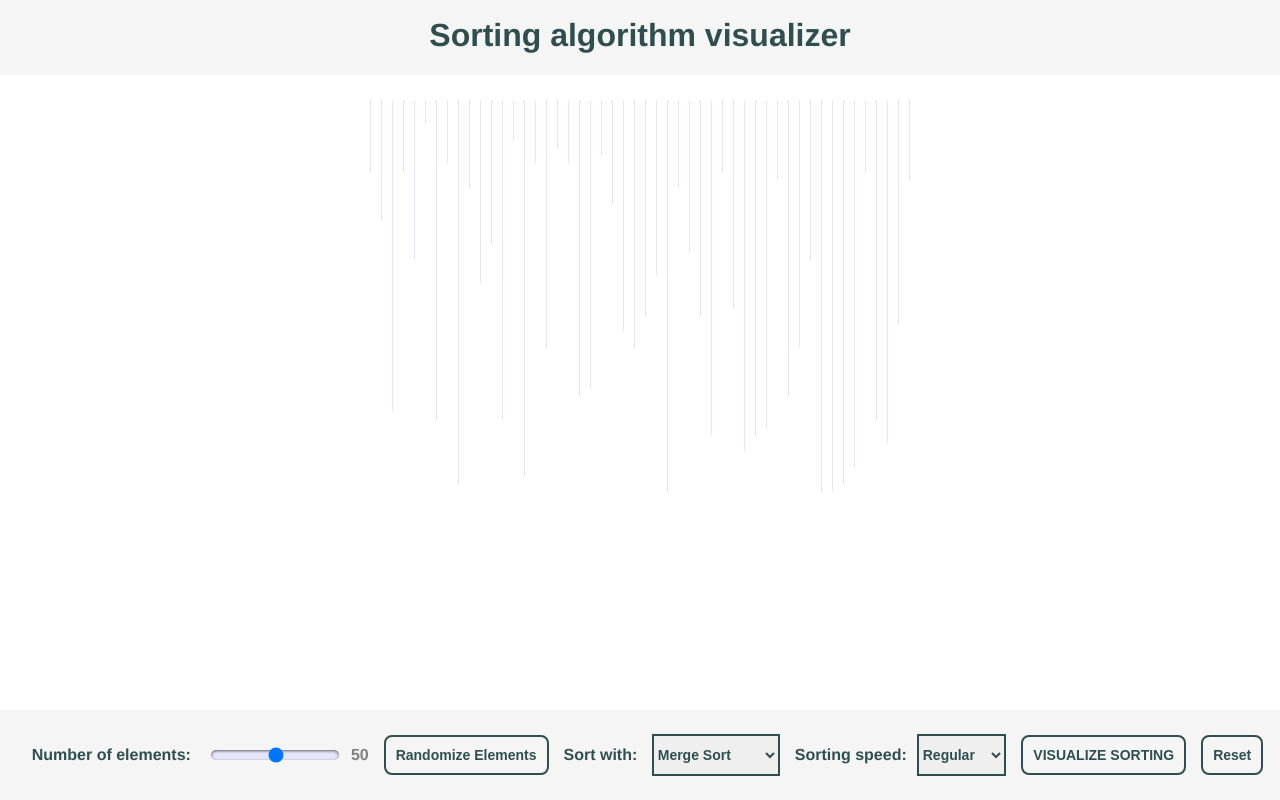
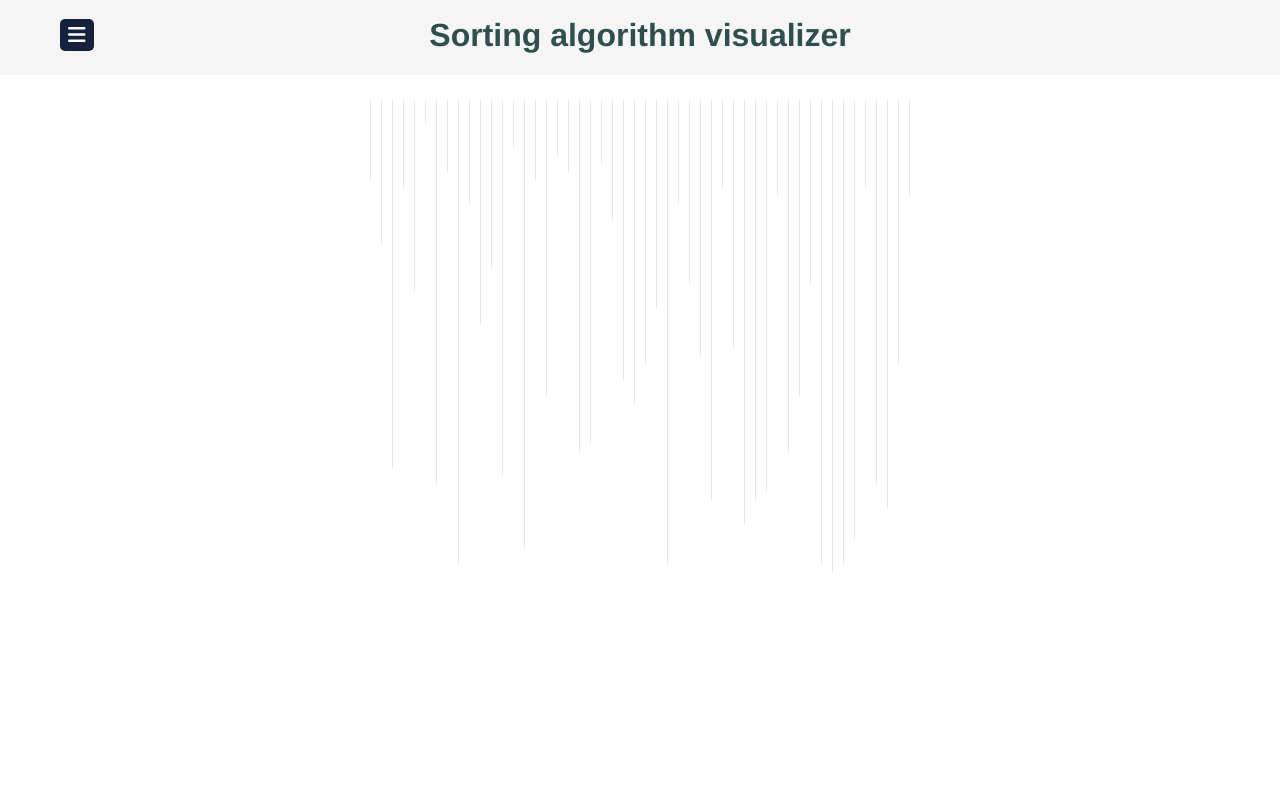
Before and after one commit to leonli33/Sorting-Visualizer, a React (Create React App) app: page / in a window 1280 px wide. Built offline with nearby package versions, Linux system fonts and the light colour scheme.

Commit message:
Style changes to menu layout.

```diff
--- a/public/index.html
+++ b/public/index.html
@@ -9,9 +9,8 @@
       name="description"
       content="Web site created using create-react-app"
     />
-    <link rel="apple-touch-icon" href="%PUBLIC_URL%/logo192.png" />
-    <link rel="manifest" href="%PUBLIC_URL%/manifest.json" />
     <title>Sorting Visualized</title>
+    <script src="https://kit.fontawesome.com/a076d05399.js"></script>
   </head>
   <body>
     <div id="root"></div>
--- a/src/SortingVisual/SortingMain.css
+++ b/src/SortingVisual/SortingMain.css
@@ -1,105 +1,236 @@
+* {
+  margin: 0;
+  padding: 0;
+  list-style: none;
+  text-decoration: none;
+}
+
+.header {
+  width: 100%;
+  line-height: 70px;
+  text-align: center;
+  position: relative;
+  margin: auto;
+  color: darkslategray;
+}
+
+.top-banner {
+  background-color: whitesmoke;
+  height: 75px;
+  margin-bottom: 20px;
+}
+
+.minorLabel {
+  margin-left: 20px;
+  font-weight: bold;
+  color: whitesmoke;
+}
+
+.page {
+  min-height: 100%;
+  position: relative;
+  font-family: "Helvetica Neue", sans-serif;
+}
+
+.slider {
+  height: 10px;
+  width: 70%;
+  -webkit-appearance: none;
+  border-radius: 5px;
+  background-color: lavender;
+  box-shadow: inset 0 1px 3px rgba(0, 0, 0, 0.6);
+  outline: none;
+}
+
+.bars {
+  text-align: center;
+}
+
+.sidebar {
+  position: fixed;
+  left: -270px;
+  min-width: 270px;
+  height: 100%;
+  background-color: #1a1a2e;
+  z-index: 2;
+  transition: all 0.5s ease;
+}
+
+.sidebar header {
+  font-size: 20px;
+  color: white;
+  font-weight: bold;
+  text-align: center;
+  line-height: 60px;
+  background-color: #16213e;
+}
+
+.sidebar ul li {
+  line-height: 60px;
+  border-top: 1px solid black;
+}
+
+.sidebar ul li a {
+  display: block;
+  height: 100%;
+  width: 100%;
+  padding-left: 20px;
+  box-sizing: border-box;
+  user-select: none;
+  font-weight: bold;
+  font-size: 18px;
+  position: relative;
+}
+
 .button {
-    border-radius: 8px;
-    background: whitesmoke;
-    border: 2px solid darkslategray;
-    color: darkslategray;
-    padding: 10px;
-    margin-left: 15px;
-    font-size: 14px;
-    outline: none;
-    font-weight: bold;
+  transition: 0.6s all ease;
+  color: whitesmoke;
 }
 
 .button:hover {
-    background: lavender;
+  background-color: lavender;
+  color: #1a1a2e;
 }
 
-.dropDownSpeed {
-    border: 2px solid darkslategray;
-    height: 42px;
-    width: 7%;
-    margin-left: 10px;
-    outline: none;
-    font-size: 14px;
-    color: darkslategray;
-    font-weight: bold;
+.start-button {
+  cursor: pointer;
+  transition: 0.6s;
+  color: whitesmoke;
 }
 
-.dropDownSpeed:hover {
-    background: lavender;
+.start-button:hover {
+  background-color: lightgreen;
+  color: #1a1a2e;
 }
 
-.dropDown {
-    border: 2px solid darkslategray;
-    height: 42px;
-    width: 10%;
-    margin-left: 10px;
-    outline: none;
-    font-size: 14px;
-    color: darkslategray;
-    font-weight: bold;
+.drop-down {
+  color: whitesmoke;
+  font-family: "Helvetica Neue", sans-serif;
+  transition: 0.6s;
 }
 
-.dropDown:hover {
-    background: lavender;
+.drop-down:hover {
+  border-left: 5px solid lavender;
+  background-color: #2f2f4d;
 }
 
-.footer {
-    position: fixed;
-    bottom: 0;
-    display: inline-block;
-    width: 100%;
-    height: 90px;
-    background-color: whitesmoke;
-    text-align: center;
+.drop-down-algo-running {
+  color: whitesmoke;
+  transition: 0.6s;
 }
 
-.header {
-    width:100%;
-    line-height: 70px;
-    text-align: center;
-    position: relative;
-    margin: auto;
-    color: darkslategray;
+.drop-down-algo-running:hover {
+  border-left: 5px solid lightcoral;
 }
 
-.label {
-    text-align: center;
-    font-weight: bold;
-    color: darkslategray;
-    line-height: 90px;
-    margin-left: 15px;
+.button-algo-running {
+  transition: 0.6s all ease;
+  color: whitesmoke;
+  font-family: "Helvetica Neue", sans-serif;
 }
 
-.minorLabel {
-    margin-left: 10px;
-    font-weight: bold;
-    color: gray;
+.button-algo-running:hover {
+  background-color: lightcoral;
+  color: #1a1a2e;
 }
 
-.top-banner {
-    background-color: whitesmoke;
-    height: 75px;
-    margin-bottom: 20px;
+.speed-options-dont-show {
+  position: static;
+  display: none;
 }
 
-.page {
-    min-height:100%;
-    position:relative;
-    font-family: "Helvetica Neue", sans-serif;
+.speed-options-show {
+  display: block;
 }
 
-.slider {
-    height: 10px;
-    width: 10%;
-    -webkit-appearance: none;
-    margin-left: 20px;
-    border-radius: 5px;
-    background-color: lavender;
-    box-shadow: inset 0 1px 3px rgba(0,0,0,0.6);
-    outline: none;
+.algorithm-options-show {
+  display: block;
 }
 
-.bars {
-    text-align: center;
+.algorithm-options-dont-show {
+  position: static;
+  display: none;
 }
+
+.drop-down-option {
+  font-size: 16px;
+  color: whitesmoke;
+  font-weight: bold;
+  line-height: 35px;
+  margin-left: 7px;
+  font-family: "Helvetica Neue", sans-serif;
+}
+
+.item {
+  width: 100%;
+  transition: 0.4s all;
+}
+
+.item:hover {
+  background-color: lavender;
+}
+
+.item:hover .drop-down-option {
+  color: #1a1a2e;
+}
+
+.sidebar ul li a span {
+  position: absolute;
+  top: 50%;
+  right: 5px;
+  font-size: 18px;
+  transform: translateY(-50%);
+}
+
+.sidebar ul li a:hover span {
+  transform: translateY(-50%) rotate(90deg);
+}
+
+#check {
+  display: none;
+}
+
+label #cancel,
+label #btn {
+  position: absolute;
+  cursor: pointer;
+  background-color: #16213e;
+  border-radius: 5px;
+}
+
+label #btn {
+  left: 60px;
+  top: 18.5px;
+  font-size: 20px;
+  color: white;
+  padding: 6px 8px;
+  z-index: 2;
+  transition: all 0.5s;
+}
+
+label #cancel {
+  z-index: 3;
+  left: -220px;
+  font-size: 17px;
+  color: white;
+  padding: 4px 8px;
+  transition: all 0.5s ease;
+}
+
+#check:checked ~ .sidebar {
+  left: 0;
+}
+
+#check:checked ~ label #btn {
+  left: 270px;
+  opacity: 0;
+  pointer-events: none;
+}
+
+#check:checked ~ label #cancel {
+  left: 235px;
+}
+
+.caret {
+  margin-right: 15px;
+}
--- a/src/SortingVisual/SortingMain.js
+++ b/src/SortingVisual/SortingMain.js
@@ -14,14 +14,14 @@ export default class SortingMain extends Component {
   constructor(props) {
     super(props);
     this.state = {
-      currentAlgo: "Merge Sort",
+      currentAlgo: "Algorithms",
       algorithms: [],
       elementsToSort: [],
       elementsToSortSizes: [],
       numberOfElements: 50,
       sortSpeed: ["Slow", "Regular", "Fast"],
-      sortSpeedSelected: "Regular",
-      currentSpeed: 25,
+      sortSpeedSelected: "Sorting Speed",
+      currentSpeed: 0,
       gridBeingUsed: false,
     };
   }
@@ -75,11 +75,13 @@ export default class SortingMain extends Component {
   // randomizes the values of the bars (elements to be sorted)
   handleRandomizeClick = () => {
     // randomize elements
+    if (!this.state.gridBeingUsed) {
       let elements = this.loadArray();
       this.setState({
         elementsToSortSizes: elements.elementSize,
         elementsToSort: elements.elementObjects,
       });
+    }
   };
 
   // initialize values of bars (elements to be sorted) to the given number of random values
@@ -88,7 +90,7 @@ export default class SortingMain extends Component {
     let elementSizes = [];
     let size = num ? num : this.state.numberOfElements;
     for (let i = 0; i < size; i++) {
-      let num = this.getRandomInt(50);
+      let num = this.getRandomInt(60);
       elementSizes.push(num);
       elementObjects.push(this.createBar(num));
     }
@@ -111,7 +113,7 @@ export default class SortingMain extends Component {
     let newElementsToSortSizes = [];
     let newElementsToSortBars = [];
     for (let i = 0; i < numElements; i++) {
-      let num = this.getRandomInt(50);
+      let num = this.getRandomInt(60);
       newElementsToSortSizes.push(num);
       newElementsToSortBars.push(this.createBar(num));
     }
@@ -123,10 +125,10 @@ export default class SortingMain extends Component {
   };
 
   // updates the selected sorting algorithm
-  updateCurrentAlgo = (event) => {
+  updateCurrentAlgo = (algorithm) => {
     // set the current algo selected
     this.setState({
-      currentAlgo: event.target.value,
+      currentAlgo: algorithm,
     });
   };
 
@@ -152,33 +154,6 @@ export default class SortingMain extends Component {
     this.setState({
       elementsToSort: currentElements,
     });
-  };
-
-  // sorts the elements using the current selected algorithm
-  sortElements = () => {
-    this.setState({
-      gridBeingUsed: true,
-    });
-    let currentSpeed = this.state.currentSpeed;
-    let elements = this.state.elementsToSortSizes;
-    let algo = this.state.currentAlgo;
-    if (algo === "Bubble Sort") {
-      this.animateBubbleSort(bubbleSort(elements), currentSpeed);
-    } else if (algo === "Bucket Sort") {
-      this.animateBucketSort(bucketSort(elements), currentSpeed);
-    } else if (algo === "Heap Sort") {
-      this.animateHeapSort(heapSort(elements), currentSpeed);
-    } else if (algo === "Insertion Sort") {
-      this.animateInsertionSort(insertionSort(elements), currentSpeed);
-    } else if (algo === "Merge Sort") {
-      this.animateMergeSort(mergeSort(elements), currentSpeed);
-    } else if (algo === "Quick Sort") {
-      this.animateQuickSort(quickSort(elements), currentSpeed);
-    } else if (algo === "Radix Sort") {
-      this.animateRadixSort(radixSort(elements), currentSpeed);
-    } else if (algo === "Shell Sort") {
-      this.animateShellSort(shellSort(elements), currentSpeed);
-    }
   };
 
   // animate the merge sort algorithm
@@ -559,34 +534,35 @@ export default class SortingMain extends Component {
   }
 
   // determines how fast the sorting algorithms are running
-  updateSortSpeed = (event) => {
+  updateSortSpeed = (speed) => {
     // fast = 5, medium = 15, slow = 100
-    let speed;
-    if (event.target.value === "Slow") {
-      speed = 100;
-    } else if (event.target.value === "Regular") {
-      speed = 30;
+    let speed_value_ms;
+    if (speed === "Slow") {
+      speed_value_ms = 100;
+    } else if (speed === "Regular") {
+      speed_value_ms = 30;
     } else {
-      speed = 20;
+      speed_value_ms = 20;
     }
     this.setState({
-      sortSpeedSelected: event.target.value,
-      currentSpeed: speed,
+      sortSpeedSelected: speed,
+      currentSpeed: speed_value_ms,
     });
   };
 
   // reset all elements to initial state
   reset = () => {
+    if (!this.state.gridBeingUsed) {
       let elements = this.loadArray(50);
       this.setState({
         numberOfElements: 50,
         elementsToSortSizes: elements.elementSize,
-      currentAlgo: "Merge Sort",
-      sortSpeedSelected: "Regular",
-      currentSpeed: 15,
-      gridBeingUsed: false,
+        currentAlgo: "Algorithms",
+        sortSpeedSelected: "Sorting Speed",
+        currentSpeed: 0,
         elementsToSort: elements.elementObjects,
       });
+    }
   };
 
   setBarToDone = (index) => {
@@ -619,9 +595,223 @@ export default class SortingMain extends Component {
     }
   }
 
+  // sorts the elements using the current selected algorithm
+  sortElements = () => {
+    document.getElementById("check").checked = false;
+    if (
+      !this.state.gridBeingUsed &&
+      this.state.currentAlgo !== "Algorithms" &&
+      this.state.sortSpeedSelected !== "Sorting Speed"
+    ) {
+      this.setState({
+        gridBeingUsed: true,
+      });
+      setTimeout(() => {
+        let currentSpeed = this.state.currentSpeed;
+        let elements = this.state.elementsToSortSizes;
+        let algo = this.state.currentAlgo;
+        if (algo === "Bubble Sort") {
+          this.animateBubbleSort(bubbleSort(elements), currentSpeed);
+        } else if (algo === "Bucket Sort") {
+          this.animateBucketSort(bucketSort(elements), currentSpeed);
+        } else if (algo === "Heap Sort") {
+          this.animateHeapSort(heapSort(elements), currentSpeed);
+        } else if (algo === "Insertion Sort") {
+          this.animateInsertionSort(insertionSort(elements), currentSpeed);
+        } else if (algo === "Merge Sort") {
+          this.animateMergeSort(mergeSort(elements), currentSpeed);
+        } else if (algo === "Quick Sort") {
+          this.animateQuickSort(quickSort(elements), currentSpeed);
+        } else if (algo === "Radix Sort") {
+          this.animateRadixSort(radixSort(elements), currentSpeed);
+        } else if (algo === "Shell Sort") {
+          this.animateShellSort(shellSort(elements), currentSpeed);
+        }
+      }, 600);
+    }
+  };
+
+  changingNumberOfElements = () => {
+    let sidebar = document.getElementById("left-sidebar");
+    sidebar.style.opacity = 0.5;
+  };
+
+  stoppedChangingNumberOfElements = () => {
+    let sidebar = document.getElementById("left-sidebar");
+    sidebar.style.opacity = 1;
+  };
+
+  dropDownSpeedPressed = () => {
+    if (!this.state.gridBeingUsed) {
+      document
+        .getElementById("speed-options")
+        .classList.toggle("speed-options-show");
+    }
+  };
+
+  dropDownAlgorithmsPressed = () => {
+    if (!this.state.gridBeingUsed) {
+      document
+        .getElementById("algorithm-options")
+        .classList.toggle("algorithm-options-show");
+    }
+  };
+
   render() {
     return (
       <div className="page">
+        <input type="checkbox" id="check" />
+        <label for="check">
+          <i class="fas fa-bars" id="btn"></i>
+          <i class="fas fa-times" id="cancel"></i>
+        </label>
+        <div class="sidebar" id="left-sidebar">
+          <header>Options</header>
+          <ul>
+            <li
+              onClick={this.dropDownAlgorithmsPressed}
+              disabled={this.state.gridBeingUsed ? true : false}
+            >
+              <a
+                class={`${
+                  this.state.gridBeingUsed
+                    ? "drop-down-algo-running"
+                    : "drop-down"
+                }`}
+              >
+                {this.state.currentAlgo}
+                <span class="fa fa-caret-right expand caret"></span>
+              </a>
+              <ul id="algorithm-options" class="speed-options-dont-show">
+                <li
+                  class="item"
+                  onClick={() => this.updateCurrentAlgo("Merge Sort")}
+                >
+                  <a class="drop-down-option">Merge Sort</a>
+                </li>
+                <li
+                  class="item"
+                  onClick={() => this.updateCurrentAlgo("Quick Sort")}
+                >
+                  <a class="drop-down-option">Quick Sort</a>
+                </li>
+                <li
+                  class="item"
+                  onClick={() => this.updateCurrentAlgo("Insertion Sort")}
+                >
+                  <a class="drop-down-option">Insertion Sort</a>
+                </li>
+                <li
+                  class="item"
+                  onClick={() => this.updateCurrentAlgo("Bubble Sort")}
+                >
+                  <a class="drop-down-option">Bubble Sort</a>
+                </li>
+                <li
+                  class="item"
+                  onClick={() => this.updateCurrentAlgo("Shell Sort")}
+                >
+                  <a class="drop-down-option">Shell Sort</a>
+                </li>
+                <li
+                  class="item"
+                  onClick={() => this.updateCurrentAlgo("Heap Sort")}
+                >
+                  <a class="drop-down-option">Heap Sort</a>
+                </li>
+                <li
+                  class="item"
+                  onClick={() => this.updateCurrentAlgo("Radix Sort")}
+                >
+                  <a class="drop-down-option">Radix Sort</a>
+                </li>
+                <li
+                  class="item"
+                  onClick={() => this.updateCurrentAlgo("Bucket Sort")}
+                >
+                  <a class="drop-down-option">Bucket Sort</a>
+                </li>
+              </ul>
+            </li>
+
+            <li
+              onClick={this.dropDownSpeedPressed}
+              disabled={this.state.gridBeingUsed ? true : false}
+            >
+              <a
+                class={`${
+                  this.state.gridBeingUsed
+                    ? "drop-down-algo-running"
+                    : "drop-down"
+                }`}
+              >
+                {this.state.sortSpeedSelected}
+                <span class="fa fa-caret-right expand caret"></span>
+              </a>
+
+              <ul id="speed-options" class="speed-options-dont-show">
+                <li class="item" onClick={() => this.updateSortSpeed("Slow")}>
+                  <a class="drop-down-option">Slow</a>
+                </li>
+                <li
+                  class="item"
+                  onClick={() => this.updateSortSpeed("Regular")}
+                >
+                  <a class="drop-down-option">Regular</a>
+                </li>
+                <li class="item" onClick={() => this.updateSortSpeed("Fast")}>
+                  <a class="drop-down-option">Fast</a>
+                </li>
+              </ul>
+            </li>
+
+            <li
+              class={
+                this.state.gridBeingUsed ? "button-algo-running" : "button"
+              }
+              onClick={this.handleRandomizeClick}
+            >
+              <a>Randomize Elements</a>
+            </li>
+            <li
+              class={
+                this.state.gridBeingUsed ? "button-algo-running" : "button"
+              }
+              onClick={this.reset}
+            >
+              <a>Reset</a>
+            </li>
+            <li>
+              <a>
+                <input
+                  id="sliderNumElements"
+                  type="range"
+                  min="2"
+                  max="96"
+                  className="slider"
+                  value={this.state.numberOfElements}
+                  onChange={this.handleNumElementChange}
+                  onMouseDown={this.changingNumberOfElements}
+                  onMouseUp={this.stoppedChangingNumberOfElements}
+                  disabled={this.state.gridBeingUsed ? true : false}
+                />
+                <label className="minorLabel">
+                  {this.state.numberOfElements}
+                </label>
+              </a>
+            </li>
+            <li
+              onClick={this.sortElements}
+              class={
+                this.state.gridBeingUsed
+                  ? "button-algo-running"
+                  : "start-button"
+              }
+            >
+              <a>Start</a>
+            </li>
+          </ul>
+        </div>
         <div className="top-banner">
           <h1 className="header">Sorting algorithm visualizer</h1>
         </div>
@@ -646,6 +836,12 @@ export default class SortingMain extends Component {
             );
           })}
         </div>
+      </div>
+    );
+  }
+}
+
+/*
         <div className="footer">
           <label className="label">Number of elements:</label>
           <input
@@ -712,7 +908,72 @@ export default class SortingMain extends Component {
             Reset
           </button>
         </div>
-      </div>
-    );
+
+
+        CSS:
+
+        .button {
+  border-radius: 8px;
+  background: whitesmoke;
+  border: 2px solid darkslategray;
+  color: darkslategray;
+  padding: 10px;
+  margin-left: 15px;
+  font-size: 14px;
+  outline: none;
+  font-weight: bold;
 }
+
+.button:hover {
+  background: lavender;
 }
+
+.dropDownSpeed {
+  border: 2px solid darkslategray;
+  height: 42px;
+  width: 7%;
+  margin-left: 10px;
+  outline: none;
+  font-size: 14px;
+  color: darkslategray;
+  font-weight: bold;
+}
+
+.dropDownSpeed:hover {
+  background: lavender;
+}
+
+.dropDown {
+  border: 2px solid darkslategray;
+  height: 42px;
+  width: 10%;
+  margin-left: 10px;
+  outline: none;
+  font-size: 14px;
+  color: darkslategray;
+  font-weight: bold;
+}
+
+.dropDown:hover {
+  background: lavender;
+}
+
+.footer {
+  position: fixed;
+  bottom: 0;
+  display: inline-block;
+  width: 100%;
+  height: 90px;
+  background-color: whitesmoke;
+  text-align: center;
+}
+
+
+.label {
+  text-align: center;
+  font-weight: bold;
+  color: darkslategray;
+  line-height: 90px;
+  margin-left: 15px;
+}
+    */
```
Lines whose indentation alone changed are shown as unchanged.
